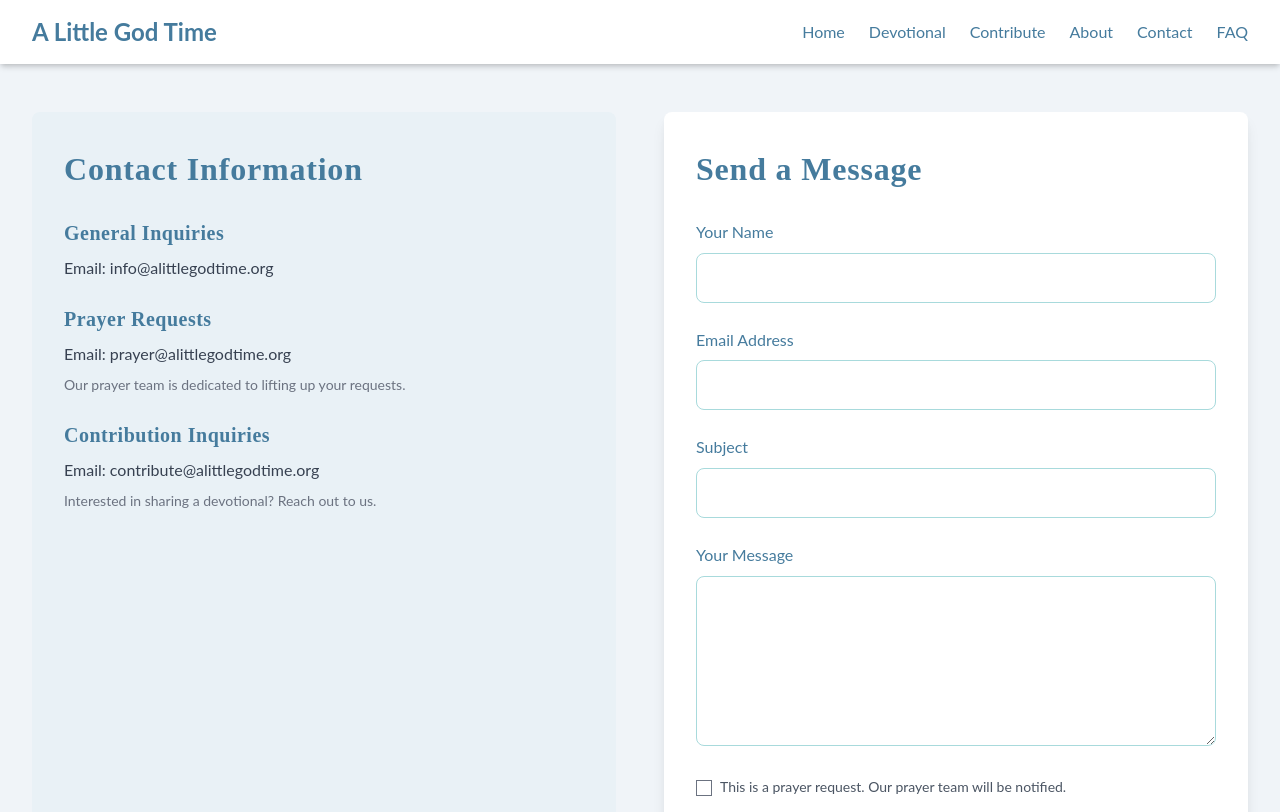
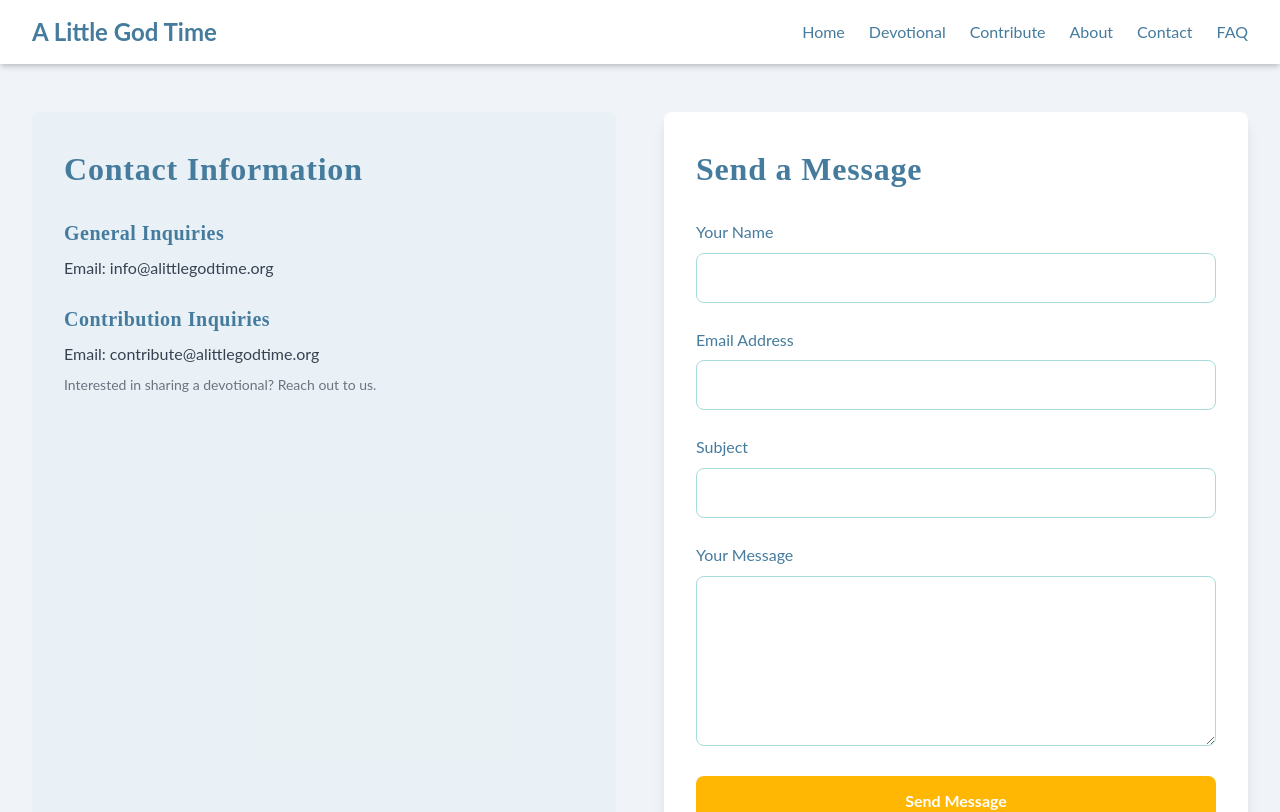
Before and after one commit to joelbyler272/a-little-god-time, a Next.js app: page /contact in a window 1280 px wide. Shown: the top 812 px of the page. Built offline with nearby package versions, Linux system fonts and the light colour scheme.

Commit message:
Update contact page to remove prayer request references

```diff
--- a/pages/contact/index.js
+++ b/pages/contact/index.js
@@ -1,28 +1,51 @@
 import React, { useState } from 'react';
 import Head from 'next/head';
 import Layout from '../../components/Layout';
+import { validateEmail, saveFormSubmission } from '../../lib/formSubmission';
 
 export default function Contact() {
   const [formData, setFormData] = useState({
     name: '',
     email: '',
     subject: '',
-    message: '',
-    prayerRequest: false
+    message: ''
   });
+  const [status, setStatus] = useState('');
+  const [error, setError] = useState('');
+
+  const handleChange = (e) => {
+    const { name, value } = e.target;
+    setFormData(prev => ({
+      ...prev,
+      [name]: value
+    }));
+  };
 
   const handleSubmit = (e) => {
     e.preventDefault();
-    console.log('Form submitted:', formData);
-    alert('Thank you for your message. We will get back to you soon.');
-  };
+    setError('');
+    setStatus('');
 
-  const handleChange = (e) => {
-    const { name, value, type, checked } = e.target;
-    setFormData(prev => ({
-      ...prev,
-      [name]: type === 'checkbox' ? checked : value
-    }));
+    // Validate email
+    if (!validateEmail(formData.email)) {
+      setError('Please enter a valid email address.');
+      return;
+    }
+
+    // Attempt to save form submission
+    const result = saveFormSubmission('contact', formData);
+
+    if (result.success) {
+      setStatus('Your message has been received. We will get back to you soon.');
+      setFormData({
+        name: '',
+        email: '',
+        subject: '',
+        message: ''
+      });
+    } else {
+      setError(result.message);
+    }
   };
 
   return (
@@ -48,15 +71,6 @@ export default function Contact() {
               </div>
               <div>
                 <h3 className="text-xl font-semibold text-dark-blue mb-2">
-                  Prayer Requests
-                </h3>
-                <p>Email: prayer@alittlegodtime.org</p>
-                <p className="text-sm text-gray-500 mt-2">
-                  Our prayer team is dedicated to lifting up your requests.
-                </p>
-              </div>
-              <div>
-                <h3 className="text-xl font-semibold text-dark-blue mb-2">
                   Contribution Inquiries
                 </h3>
                 <p>Email: contribute@alittlegodtime.org</p>
@@ -73,6 +87,24 @@ export default function Contact() {
               Send a Message
             </h2>
             <form onSubmit={handleSubmit} className="space-y-6">
+              {error && (
+                <div
+                  className="bg-red-100 border border-red-400 text-red-700 px-4 py-3 rounded relative"
+                  role="alert"
+                >
+                  {error}
+                </div>
+              )}
+
+              {status && (
+                <div
+                  className="bg-green-100 border border-green-400 text-green-700 px-4 py-3 rounded relative"
+                  role="alert"
+                >
+                  {status}
+                </div>
+              )}
+
               <div>
                 <label htmlFor="name" className="block text-dark-blue mb-2">
                   Your Name
@@ -133,23 +165,6 @@ export default function Contact() {
                 />
               </div>
 
-              <div className="flex items-start space-x-2">
-                <input
-                  type="checkbox"
-                  id="prayerRequest"
-                  name="prayerRequest"
-                  checked={formData.prayerRequest}
-                  onChange={handleChange}
-                  className="mt-1 text-golden-yellow focus:ring-golden-yellow"
-                />
-                <label
-                  htmlFor="prayerRequest"
-                  className="text-sm text-gray-600"
-                >
-                  This is a prayer request. Our prayer team will be notified.
-                </label>
-              </div>
-
               <button
                 type="submit"
                 className="btn-primary w-full"
```
